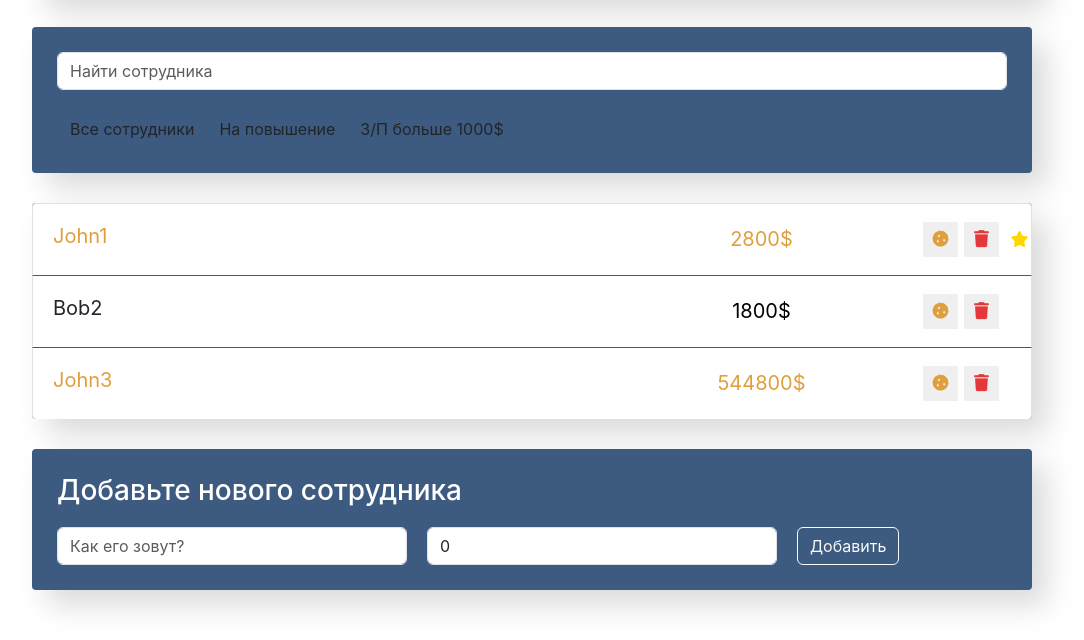
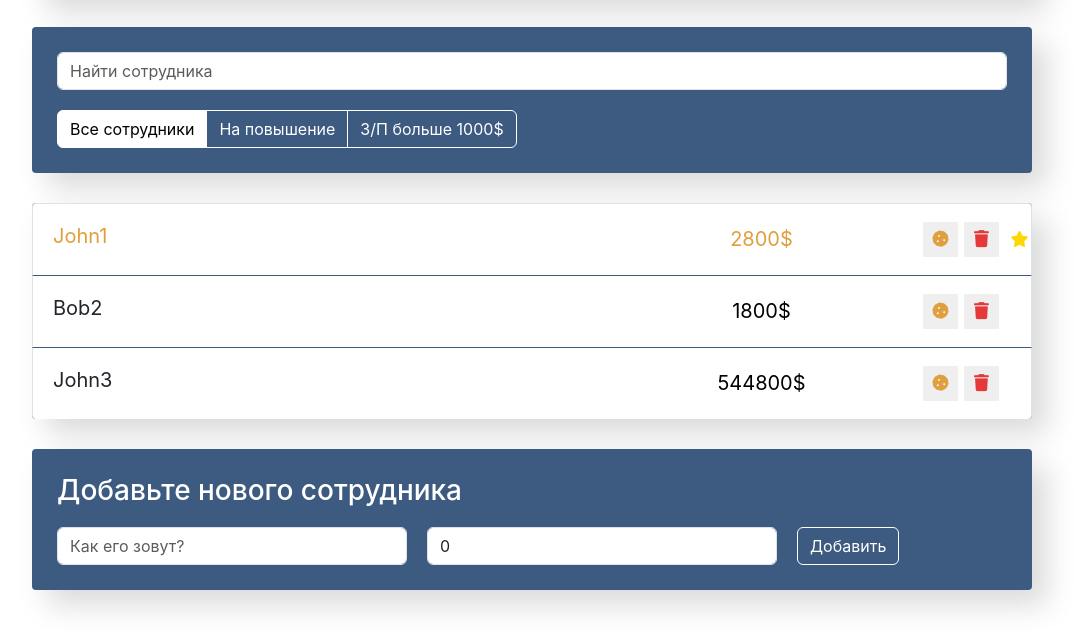
Before and after one commit to AlexxLatt/React-curse, a React app: page / in a window 1280 px wide. Shown: the part 252-892 px from the top of the page, without its empty margins (108-1192 px from the left). Built offline with nearby package versions, Linux system fonts and the light colour scheme.

Commit message:
finish project

```diff
--- a/src/components/app-filter/app-filter.css
+++ b/src/components/app-filter/app-filter.css
@@ -1,3 +1,16 @@
 .btn-group{
 	margin-top: 20px;
 }
+.btn-Light{
+	background-color: white;
+	color:black !important;
+}
+.btn {
+	border: 1px solid white;
+	color: white;
+}
+.btn:hover{
+	color:black;
+		border: 1px solid white;
+		background-color: white;
+}
--- a/src/components/app-filter/app-filter.js
+++ b/src/components/app-filter/app-filter.js
@@ -1,23 +1,45 @@
 
 import './app-filter.css';
 
-const AppFilter = ()=>{
+const AppFilter = (props)=>{
+	const buttonsData = [
+		{name: "all", label : "Все сотрудники"},
+		{name: "rise", label : "На повышение"},
+		{name: "moreThen1000", label : "З/П больше 1000$"}
+	]
+	const buttons = buttonsData.map(({name,label})=>{
+		const  active = props.filter === name;
+		const  clazz = active ?  'btn-Light' : 'btn-outline-Light';
+		return(
+			<button
+			className={`btn ${clazz}`}
+			type="button"
+			key={name}
+			onClick={()=>props.onFilterSelect(name)}>{label}
+			</button>
+		)
+
+
+	})
 	return (
 		<div className="btn-group">
-			<button
+
+			{buttons}
+			{/* <button
 			className="btn btn-Light"
 			type="button">Все сотрудники
 			</button>
 
 			<button
 			className="btn btn-outline-Light"
-			type="button">На повышение
+			type="button"
+			>На повышение
 			</button>
 
 			<button
 			className="btn  btn-outline-Light"
 			type="button">З/П больше 1000$
-			</button>
+			</button> */}
 
 		</div>
 	)
--- a/src/components/app-info/app-info.js
+++ b/src/components/app-info/app-info.js
@@ -5,8 +5,8 @@ const AppInfo = (props) =>{
 
 	return (
 		<div className="app-info">
-			<h1>Учет сотрудников в компаниии {props.number()}</h1>
-			<h2>Общее число сотрудников </h2>
+			<h1>Учет сотрудников в компаниии</h1>
+			<h2>Общее число сотрудников: {props.number()} </h2>
 			<h2>Премию получат: {props.prize()}</h2>
 		</div>
 	)
--- a/src/components/app/app.js
+++ b/src/components/app/app.js
@@ -14,8 +14,10 @@ class App extends Component{
 				data :[
 					{name:'John1' ,salary: 2800 , increase: true, rise: true, id: 1},
 					{name:'Bob2' ,salary: 1800, increase: false, rise: false, id: 2},
-					{name:'John3' ,salary: 544800, increase: true, rise: false, id: 3}
-				]
+					{name:'John3' ,salary: 544800, increase: false, rise: false, id: 3}
+				],
+				term:'',
+				filter:'all'
 		}
 	}
 	number= ()=>{
@@ -36,8 +38,26 @@ class App extends Component{
 			}
 		})
 	}
+
+	onUpdateSearch =(term)=>{
+		this.setState({term});
+	}
+	searchEmp = (items,term)=>{
+		if (term.length===0){
+			return items;
+		}
+		return items.filter(item=>{
+			return item.name.indexOf(term) > -1  // indexOf находит кусочки имени которое мы вписали (> - 1 тут прикол в том что -1 озночает что мы ничего не нашли поэтому ишем больше чем -1 )
+		});
+	}
+
 	addItem = (name, salary) => {
-    const lastIndex = this.state.data.length + 1; // +1 для определения следующего индекса
+
+	if(name===''|| salary===''){
+		return;
+	}
+
+	const lastIndex = this.state.data.length + 1; // +1 для определения следующего индекса
     const newItem = {
         name: name,
         salary: salary,
@@ -74,20 +94,40 @@ class App extends Component{
 		}))
 	}
 
+	filterPost = (items , filter)=>{
+		// eslint-disable-next-line default-case
+		switch(filter){
+			case 'rise':
+				return items.filter(item => item.rise);
+			case 'moreThen10000':
+				return items.filter(item =>item.salary > 1000)
+			default:
+				return items;
+		}
+	}
+
+	onFilterSelect = (filter)=>{
+		this.setState({filter});
+	}
+
+	render() {
+		 const {data , term, filter} = this.state;
+		 const visibelData =this.filterPost(this.searchEmp(data, term), filter);
+		return (
 
 
-	render() {
-		return (
 			<div className="app">
 				<AppInfo  number={this.number}
 				prize={this.prize}/>
 
 				<div className="search-panel">
-				<SearchPanel/>
-				<AppFilter/>
+				<SearchPanel
+				onUpdateSearch={this.onUpdateSearch}/>
+				<AppFilter filter={filter}
+				onFilterSelect={this.onFilterSelect}/>
 
 				</div>
-					<EmployersList data = {this.state.data}
+					<EmployersList data = {visibelData}
 					onDelete={this.deleteItem}
 					onToggleProp={this.onToggleProp}
 					/>
--- a/src/components/search-panel/search-panel.js
+++ b/src/components/search-panel/search-panel.js
@@ -1,12 +1,33 @@
-
+import { Component } from 'react';
 import './search-panel.css';
 
-const SearchPanel = ()=>{
-	return (
+class SearchPanel extends Component{
+	constructor(props){
+		super(props)
+		this.state = {
+			term: ''
+		}
+
+	}
+
+	onUpdateSearch = (e) => {
+		const term = e.target.value;
+		this.setState({term});
+		this.props.onUpdateSearch(term);
+	}
+	render(){
+		return (
 		<input type="text"
 		className="form-control search-input"
-		placeholder="Найти сотрудника"/>
+		placeholder="Найти сотрудника"
+		value={this.state.term}
+		onChange={this.onUpdateSearch}/>
+
 	)
+	}
+
+
+
 }
 
 export default SearchPanel;
```
